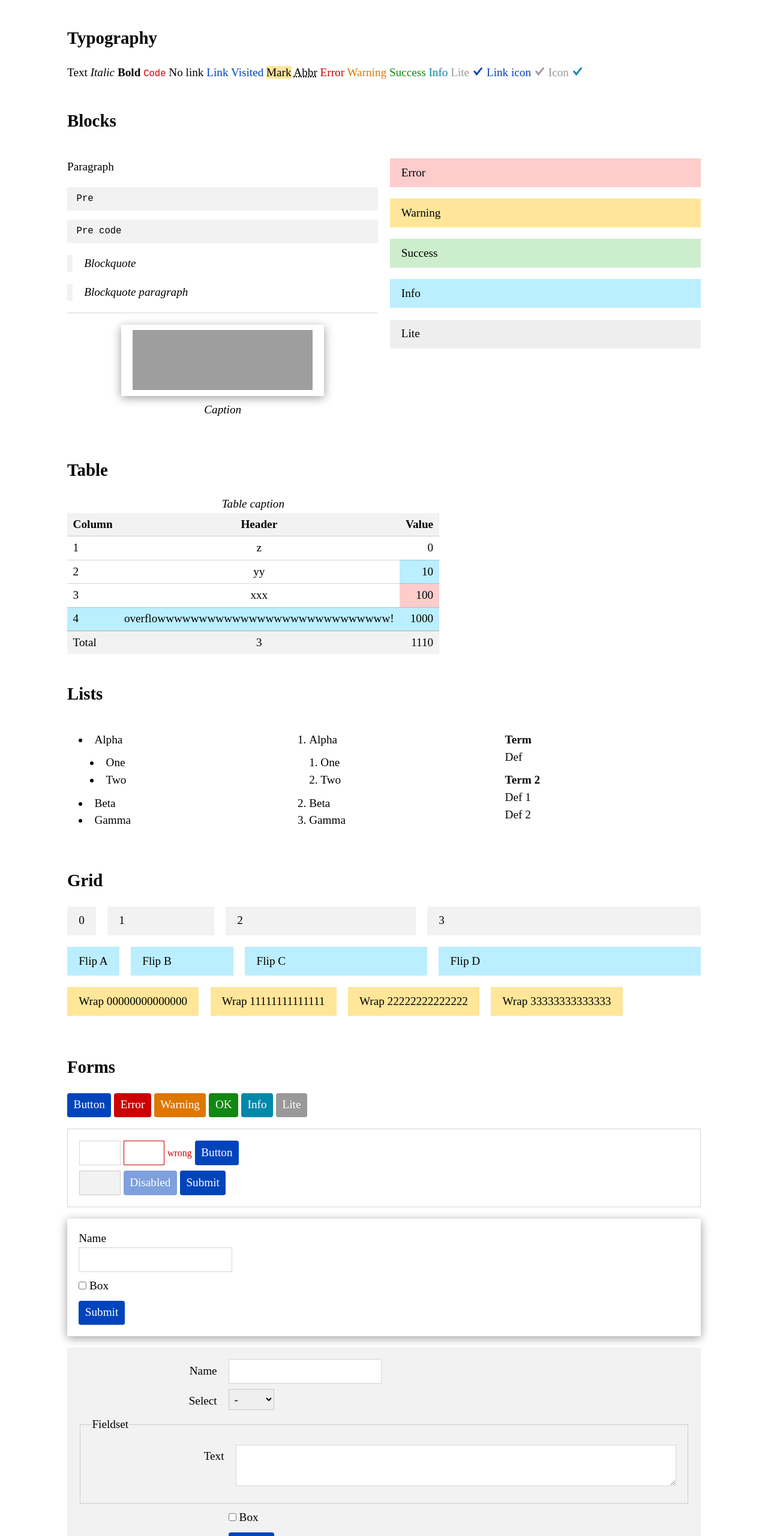
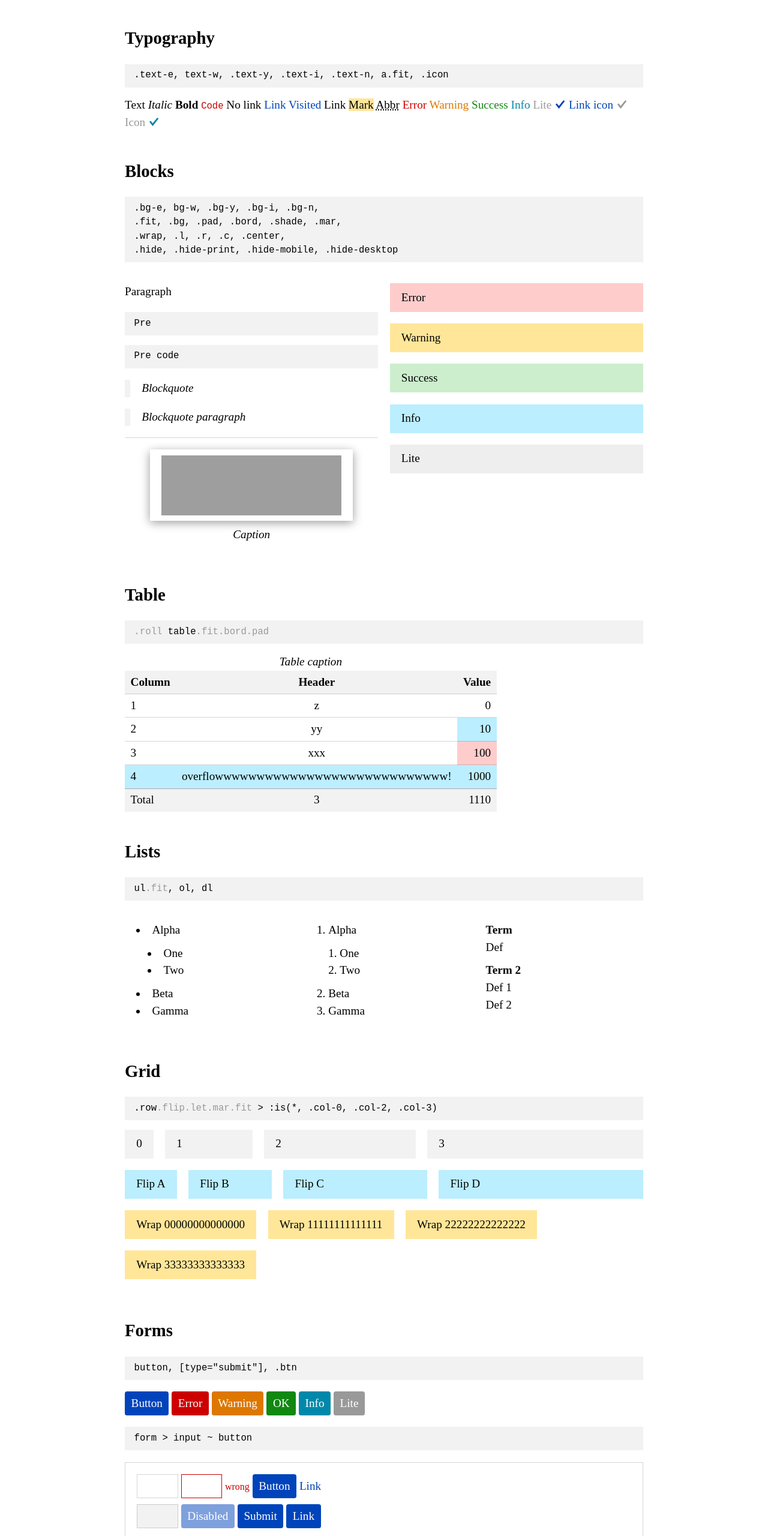
Before and after one commit to vvvkor/enuff, a website: page index.html in a window 1280 px wide. Shown: the part 240-2800 px from the top of the page at 60% size. Drawn offline with Linux system fonts and the light colour scheme; grey boxes are pictures that could not be loaded.

Commit message:
docs, table mods, .wrap tune

```diff
--- a/index.html
+++ b/index.html
@@ -33,6 +33,7 @@
 				<li><a href="https://github.com/vvvkor/enuff/archive/master.zip">Download</a>
 				<li><a href="https://github.com/vvvkor/enuff">GitHub</a>
 			</ul>
+			<!--div class="bg">div</div-->
 		</div>
 	</div>
 	<main class="wrap center">
@@ -54,6 +55,7 @@
 			<h2 class="fit">Typography</h2>
 		</div-->
 		<h2 id="typography">Typography</h2>
+		<pre><code>.text-e, text-w, .text-y, .text-i, .text-n, a.fit, .icon</code></pre>
 		Text
 		<i>Italic</i>
 		<b>Bold</b>
@@ -61,6 +63,7 @@
 		<a>No link</a>
 		<a href="#x">Link</a>
 		<a href="index.html">Visited</a>
+		<a href="#x" class="fit">Link</a>
 		<mark>Mark</mark>
 		<abbr title="Title">Abbr</abbr>
 		<span class="text-e">Error</span>
@@ -73,6 +76,7 @@
 		<svg viewBox="0 0 100 100" width="24" height="24" class="icon text-i"><path d="M10 48l11-9 18 22 40-50 11 9-51 65z"></path></svg>
 
 		<h2 id="blocks">Blocks</h2>
+		<pre><code>.bg-e, bg-w, .bg-y, .bg-i, .bg-n,<br>.fit, .bg, .pad, .bord, .shade, .mar,<br>.wrap, .l, .r, .c, .center,<br>.hide, .hide-print, .hide-mobile, .hide-desktop</code></pre>
 		<div class="row">
 		<div>
 		<p>Paragraph</p>
@@ -96,8 +100,9 @@
 		</div>
 
 		<h2 id="table">Table</h2>
+		<pre><code><span class="text-n">.roll</span> table<span class="text-n">.fit.bord.pad</span></code></pre>
 		<div class="roll">
-			<table class="">
+			<table class="-fit -bord -pad">
 				<caption>Table caption</caption>
 				<thead class="bg">
 					<tr><th>Column<th class="c">Header<th class="r">Value
@@ -115,6 +120,7 @@
 		</div>
 
 		<h2 id="lists">Lists</h2>
+		<pre><code>ul<span class="text-n">.fit</span>, ol, dl</code></pre>
 		<div class="row">
 		<ul class="-fit">
 			<li>Alpha
@@ -144,6 +150,7 @@
 		</div>
 
 		<h2 id="grid">Grid</h2>
+		<pre><code>.row<span class="text-n">.flip.let.mar.fit</span> &gt; :is(*, .col-0, .col-2, .col-3)</code></pre>
 		<div class="row -fit">
 			<div class="bg pad col-0">0</div>
 			<div class="bg pad"      >1</div>
@@ -164,6 +171,7 @@
 		</div>
 
 		<h2 id="forms">Forms</h2>
+		<pre><code>button, [type="submit"], .btn</code></pre>
 		<p>
 		<button>Button</button>
 		<button class="bg-e">Error</button>
@@ -172,6 +180,8 @@
 		<button class="bg-i">Info</button>
 		<button class="bg-n">Lite</button>
 		</p>
+
+		<pre><code>form &gt; input ~ button</code></pre>
 		<form class="bord mar pad">
 			<p>
 			<input type="text" name="nm" size="3">
@@ -181,12 +191,16 @@
 				<small class="text-e">wrong</small>
 			</span>
 			<button>Button</button>
+			<a href="#x">Link</a>
 			<p>
 			<input type="text" name="dis" readonly size="3">
 			<button disabled>Disabled</button>
 			<input type="submit" value="Submit">
+			<a class="btn" href="#x">Link</a>
 			</p>
 		</form>
+
+		<pre><code>form &gt; p &gt; label + br + input</code></pre>
 		<form class="shade mar pad">
 			<p>
 			<label for="nm">Name</label><br>
@@ -198,6 +212,7 @@
 			<input type="submit" value="Submit">
 		</form>
 
+		<pre><code>form &gt; div.row<span class="text-n">.flip</span> &gt; label + div &gt; input</code></pre>
 		<form class="bg mar pad">
 			<div class="row flip">
 				<label for="nm2">Name</label>
@@ -234,6 +249,7 @@
 		<h2 id="components">Components</h2>
 
 		<h3 id="navigation">Navigation</h3>
+		<pre><code>ul.nav<span class="text-n">.row.flip.let.fit</span></code></pre>
 		<ul class="nav row let flip fit -bg">
 			<li><a href="#x">Alpha</a>
 				<ul>
@@ -250,14 +266,17 @@
 		</ul>
 
 		<h3 id="target">Target</h3>
+		<pre><code>a[href="#id"]; .target[id]<br>a[href="#id"].hide-desktop; .target-mobile[id]<br>a[href="#id"].hide-mobile; .target-desktop[id]</code></pre>
 		<div class="mar"><a href="#trg">Show target</a> <div id="trg" class="bg-n pad target">Target</div></div>
 		<div class="mar"><a href="#mob" class="hide-desktop">&equiv;</a> <div id="mob" class="bg-i pad target-mobile">Show on desktop, toggle on mobile</div></div>
 		<!--div class="mar"><a href="#desk" class="hide-mobile">Show desktop target</a> <div id="desk" class="bg-i pad target-desktop hide-mobile">Desktop target</div></div-->
 
 		<h3 id="popup">Popup</h3>
+		<pre><code>.pop &gt; * ~ div<br>.pop &gt; a[href="#id"] ~ div[id]</code></pre>
 		Open <div class="pop"><a href="#x">popup</a> <a href="#pop">&darr;</a><div id="pop" class="pad">Popup</div></div> block.
 
 		<h3 id="modal">Modal</h3>
+		<pre><code>a[href="#id"]; .dlg[id]</code></pre>
 		<a href="#dlg">Open modal dialog</a>
 		<div class="dlg pad" id="dlg">
 			<div class="r"><a class="fit pad" href="#x">&#x2715;</a></div>
--- a/package.json
+++ b/package.json
@@ -1,6 +1,6 @@
 {
   "name": "enuff",
-  "version": "0.0.6",
+  "version": "0.0.7",
   "description": "Basic CSS typography and components",
   "main": "dist/enuff.css",
   "directories": {
--- a/src/enuff.css
+++ b/src/enuff.css
@@ -194,15 +194,15 @@ button,[type="submit"],.btn{padding:var(--gaps-s);border-color:transparent;borde
 .hide[class], .target:not(:target), .dlg:not(:target), .pop:not(:hover)>div:not(:target), .nav li:not(:hover)>ul{display:none;}
 
 /* modifiers */
-.wrap{max-width:55em;}
+.wrap{max-width:45em;}
 .roll{overflow-x:auto;}
-.fit{background:none;padding:0;margin:0;border:none;box-shadow:none;text-decoration:none;color:currentColor;list-style:none;}
+.fit, table.fit tr>*{background:none;padding:0;margin:0;border:none;box-shadow:none;text-decoration:none;color:currentColor;list-style:none;}
 	img.fit{display:block;}
 .bg,pre{background-color:var(--bg-pane);}
-.pad,pre,fieldset{padding:var(--gaps-n);}
+.pad:not(table),pre,fieldset, table.pad tr>*{padding:var(--gaps-n);}
 	.dlg.pad{padding:var(--gap-n);}
 .mar,ul,ol,dl,blockquote,pre,hr,p,figure{margin:var(--gap-n) 0;}
-.bord{border:var(--border);}
+.bord, table.bord tr>*{border:var(--border);}
 .shade{box-shadow:var(--shade);}
 .l{text-align:left;}
 .r{text-align:right;}
@@ -245,6 +245,12 @@ button,[type="submit"],.btn{padding:var(--gaps-s);border-color:transparent;borde
 	.hide-desktop[class], .target-desktop:not(:target){display:none;}
 	form .row>:first-child{flex:.3;text-align:right;padding-top:var(--gap-xs);border-top:thin solid transparent;}
 	.nav.row>li>ul{left:0;}
+		/* pad first-level sublist for simple nav */
+		/*
+		.nav.row:not(.fit)>li:hover>ul{margin-top:var(--gap-xs);}
+		.nav.row:not(.fit)>li:hover:after{content:"";position:absolute;left:0;top:100%;height:var(--gap-n);width:100%;}
+		*/
+		/*.nav:not(.fit)>li>a{padding-bottom:var(--gap-s);}*/
 }
 
 @media print{
```
Also changed, not shown: dist/enuff.css, dist/enuff.min.css.
